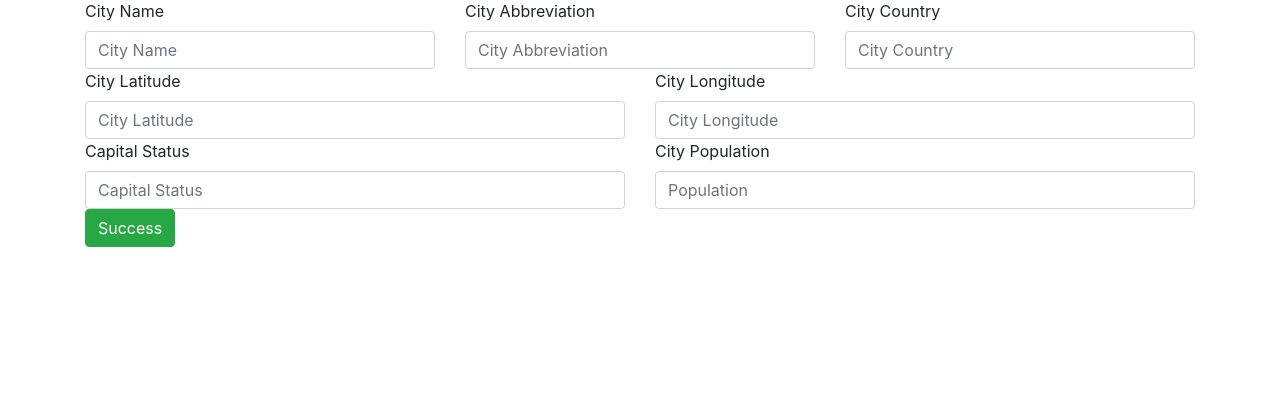
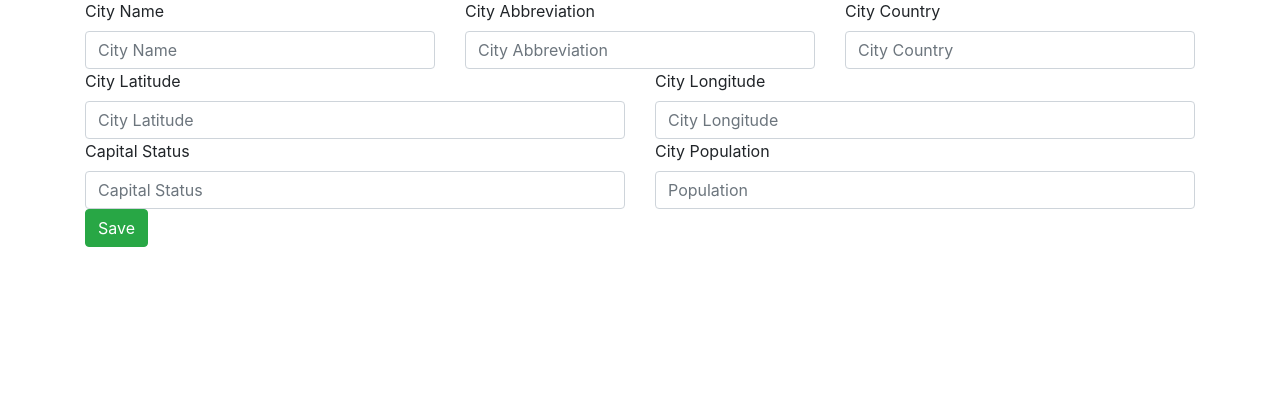
Before and after one commit to Kcode17/PyFlaskDockerPycharm_1, a Flask app: page /cities/new in a window 1280 px wide. Shown: the part 61-460 px from the top of the page. Run offline with Flask 2, Linux system fonts and the light colour scheme; some libraries are stand-ins or nearby versions.

Commit message:
Fix - Got the code to work and fixed the button names

```diff
--- a/app/templates/new.html
+++ b/app/templates/new.html
@@ -39,7 +39,7 @@
             <input id="fldPopulation" type="text" class="form-control" placeholder="Population" name="fldPopulation">
         </div>
     </div>
-    <button type="submit" class="btn btn-success">Success</button>
+    <button type="submit" class="btn btn-success">Save</button>
 
 </form>
 
--- a/app/templates/view.html
+++ b/app/templates/view.html
@@ -15,7 +15,7 @@
         <a href="/edit/{{city.id}}" class="card-link btn btn-primary">edit</a>
     </div>
 </div>
-<form action="/delete/{{city.id}}" method="post"><button type="submit" class="btn btn-danger">Save</button></form>
+<form action="/delete/{{city.id}}" method="post"><button type="submit" class="btn btn-danger">Delete</button></form>
 
 
 {% endblock %}
```
